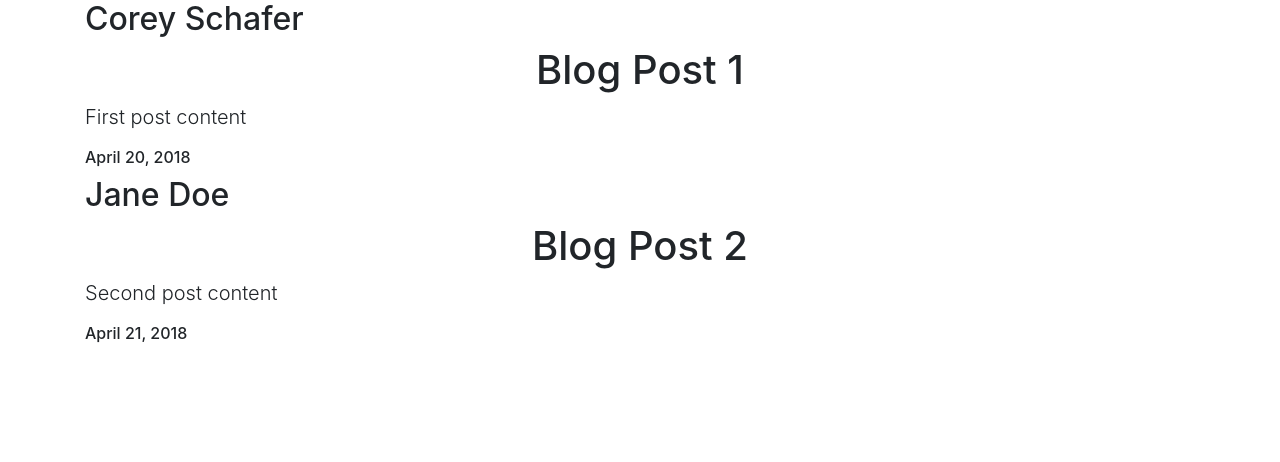
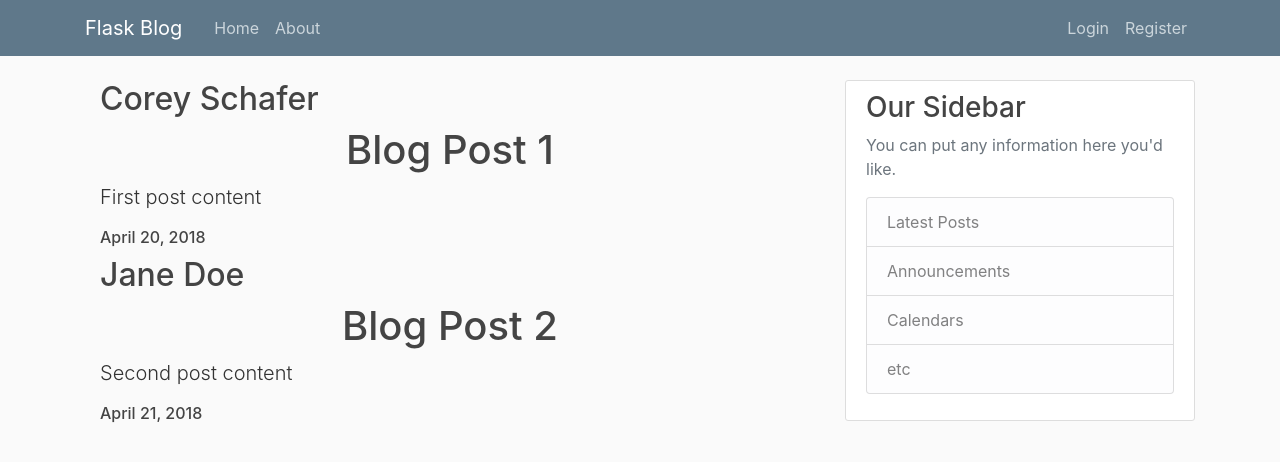
Before and after one commit to wasihun-code/BLOG---Flask, a Flask app: page / in a window 1280 px wide. Shown: the top 462 px of the page. Run offline with Flask 2, Linux system fonts and the light colour scheme; some libraries are stand-ins or nearby versions.

Commit message:
ADDED: Styling, navigation bar and main

```diff
--- a/app.py
+++ b/app.py
@@ -1,4 +1,4 @@
-from flask import Flask, render_template
+from flask import Flask, render_template, url_for
 
 
 app = Flask(__name__)
--- /dev/null
+++ b/static/styles.css
@@ -0,0 +1,80 @@
+body {
+    background: #fafafa;
+    color: #333333;
+    margin-top: 5rem;
+  }
+
+  h1, h2, h3, h4, h5, h6 {
+    color: #444444;
+  }
+
+  .bg-steel {
+    background-color: #5f788a;
+  }
+
+  .site-header .navbar-nav .nav-link {
+    color: #cbd5db;
+  }
+
+  .site-header .navbar-nav .nav-link:hover {
+    color: #ffffff;
+  }
+
+  .site-header .navbar-nav .nav-link.active {
+    font-weight: 500;
+  }
+
+  .content-section {
+    background: #ffffff;
+    padding: 10px 20px;
+    border: 1px solid #dddddd;
+    border-radius: 3px;
+    margin-bottom: 20px;
+  }
+
+  .article-title {
+    color: #444444;
+  }
+
+  a.article-title:hover {
+    color: #428bca;
+    text-decoration: none;
+  }
+
+  .article-content {
+    white-space: pre-line;
+  }
+
+  .article-img {
+    height: 65px;
+    width: 65px;
+    margin-right: 16px;
+  }
+
+  .article-metadata {
+    padding-bottom: 1px;
+    margin-bottom: 4px;
+    border-bottom: 1px solid #e3e3e3
+  }
+
+  .article-metadata a:hover {
+    color: #333;
+    text-decoration: none;
+  }
+
+  .article-svg {
+    width: 25px;
+    height: 25px;
+    vertical-align: middle;
+  }
+
+  .account-img {
+    height: 125px;
+    width: 125px;
+    margin-right: 20px;
+    margin-bottom: 16px;
+  }
+
+  .account-heading {
+    font-size: 2.5rem;
+  }
--- a/templates/layout.html
+++ b/templates/layout.html
@@ -17,16 +17,53 @@
     <script defer src="https://cdnjs.cloudflare.com/ajax/libs/popper.js/1.14.7/umd/popper.min.js" integrity="sha384-UO2eT0CpHqdSJQ6hJty5KVphtPhzWj9WO1clHTMGa3JDZwrnQq4sF86dIHNDz0W1" crossorigin="anonymous"></script>
     <script defer src="https://stackpath.bootstrapcdn.com/bootstrap/4.3.1/js/bootstrap.min.js" integrity="sha384-JjSmVgyd0p3pXB1rRibZUAYoIIy6OrQ6VrjIEaFf/nJGzIxFDsf4x0xIM+B07jRM" crossorigin="anonymous"></script>
 
+    <link rel="stylesheet" type="text/css" href=" {{ url_for('static', filename='styles.css') }}" />
+
   </head>
   <body>
 
 
-
-    {% block content %}
-
-        <h1 class="h1"> LAYOUT PAGE </h1>
-
-    {% endblock content %}
+    <header class="site-header">
+        <nav class="navbar navbar-expand-md navbar-dark bg-steel fixed-top">
+          <div class="container">
+            <a class="navbar-brand mr-4" href="/">Flask Blog</a>
+            <button class="navbar-toggler" type="button" data-toggle="collapse" data-target="#navbarToggle" aria-controls="navbarToggle" aria-expanded="false" aria-label="Toggle navigation">
+              <span class="navbar-toggler-icon"></span>
+            </button>
+            <div class="collapse navbar-collapse" id="navbarToggle">
+              <div class="navbar-nav mr-auto">
+                <a class="nav-item nav-link" href="/">Home</a>
+                <a class="nav-item nav-link" href="/about">About</a>
+              </div>
+              <!-- Navbar Right Side -->
+              <div class="navbar-nav">
+                <a class="nav-item nav-link" href="/login">Login</a>
+                <a class="nav-item nav-link" href="/register">Register</a>
+              </div>
+            </div>
+          </div>
+        </nav>
+      </header>
+      <main role="main" class="container mt-5">
+        <div class="row">
+          <div class="col-md-8">
+            {% block content %}{% endblock %}
+          </div>
+          <div class="col-md-4">
+            <div class="content-section">
+              <h3>Our Sidebar</h3>
+              <p class='text-muted'>You can put any information here you'd like.
+                <ul class="list-group">
+                  <li class="list-group-item list-group-item-light">Latest Posts</li>
+                  <li class="list-group-item list-group-item-light">Announcements</li>
+                  <li class="list-group-item list-group-item-light">Calendars</li>
+                  <li class="list-group-item list-group-item-light">etc</li>
+                </ul>
+              </p>
+            </div>
+          </div>
+        </div>
+      </main>
 
 
 
```
